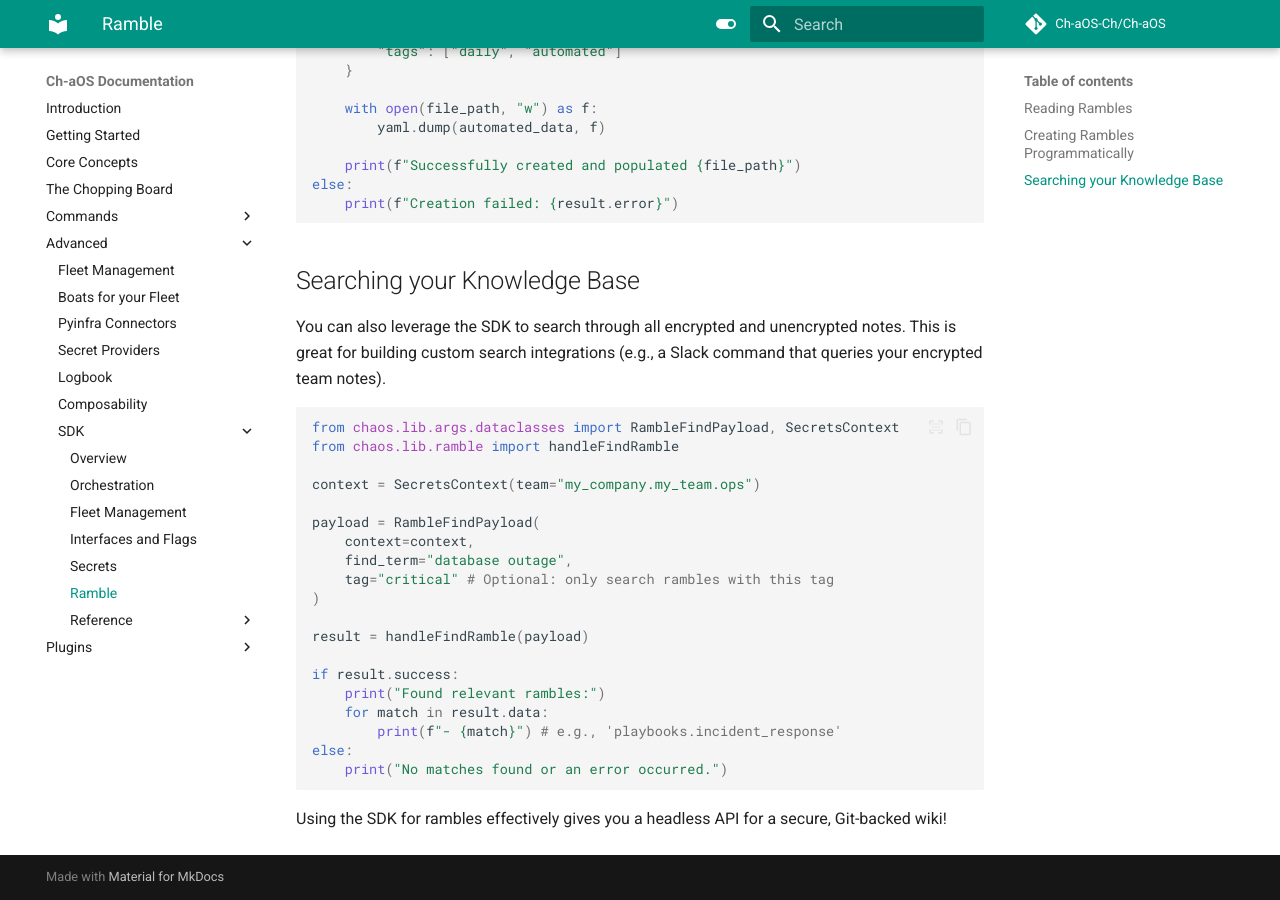
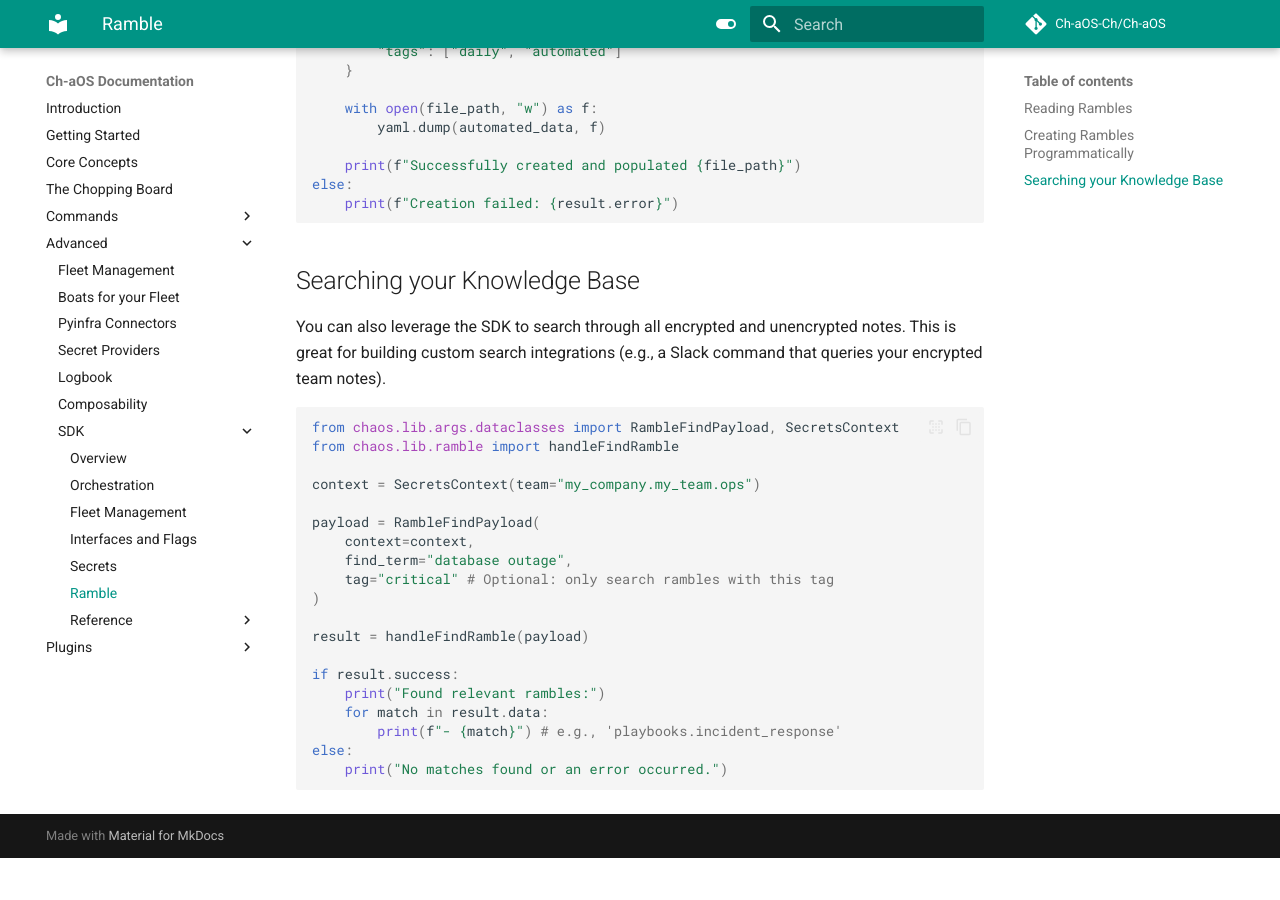
Before and after one commit to Ch-aOS-Ch/Ch-aOS, an MkDocs documentation site: the page built from docs/Advanced/SDK/ramble.md, in a window 1280 px wide and 900 px high, scrolled down 1607 px. Built offline with MkDocs 1.6.1 and Material for MkDocs 9.7.7, drawn with Linux system fonts in a browser that asks for light colours; comment, search, counter and statistics services are not loaded; after the commit the page ends 2465 px from its top, so only the background shows below that.

Commit message:
docs(core): reduce AIness

````diff
--- a/docs/Advanced/SDK/ramble.md
+++ b/docs/Advanced/SDK/ramble.md
@@ -102,5 +102,3 @@ if result.success:
 else:
     print("No matches found or an error occurred.")
 ```
-
-Using the SDK for rambles effectively gives you a headless API for a secure, Git-backed wiki!
````
